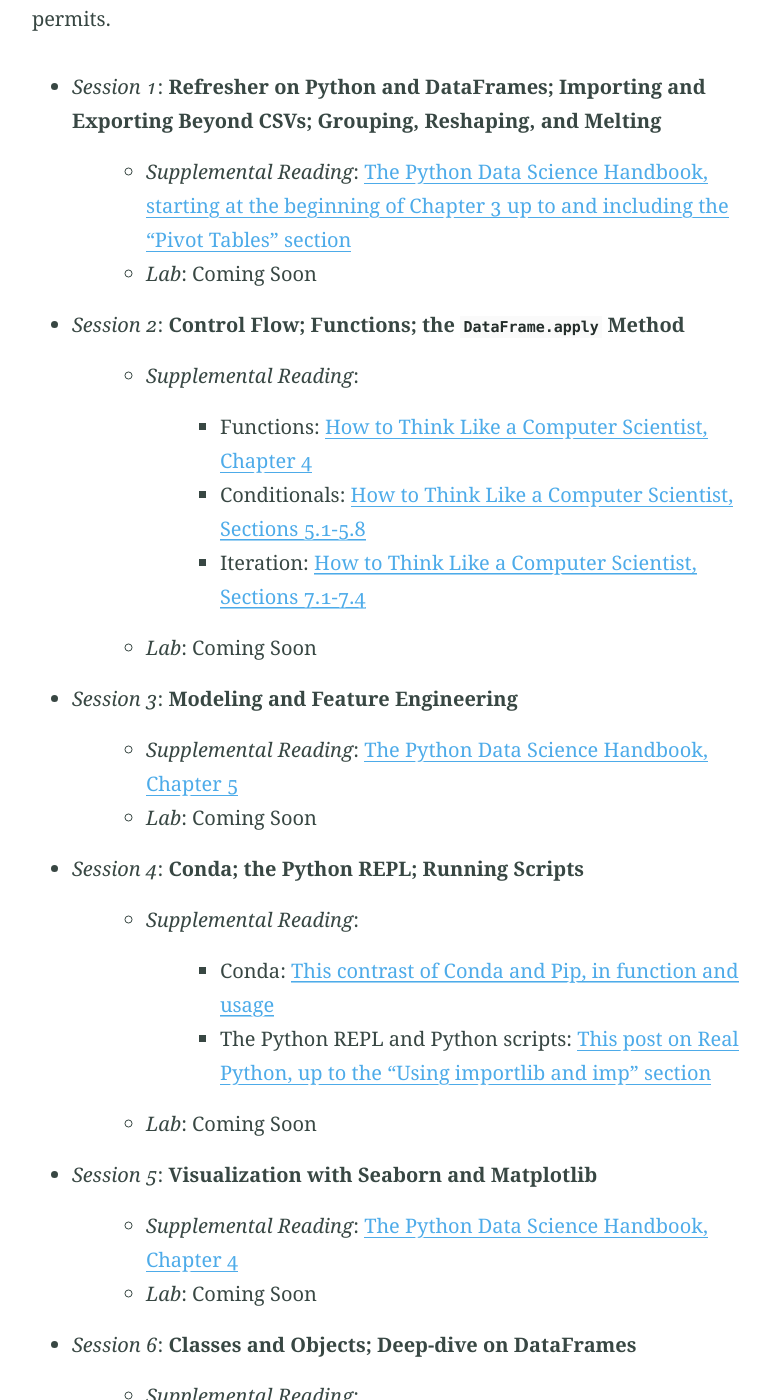
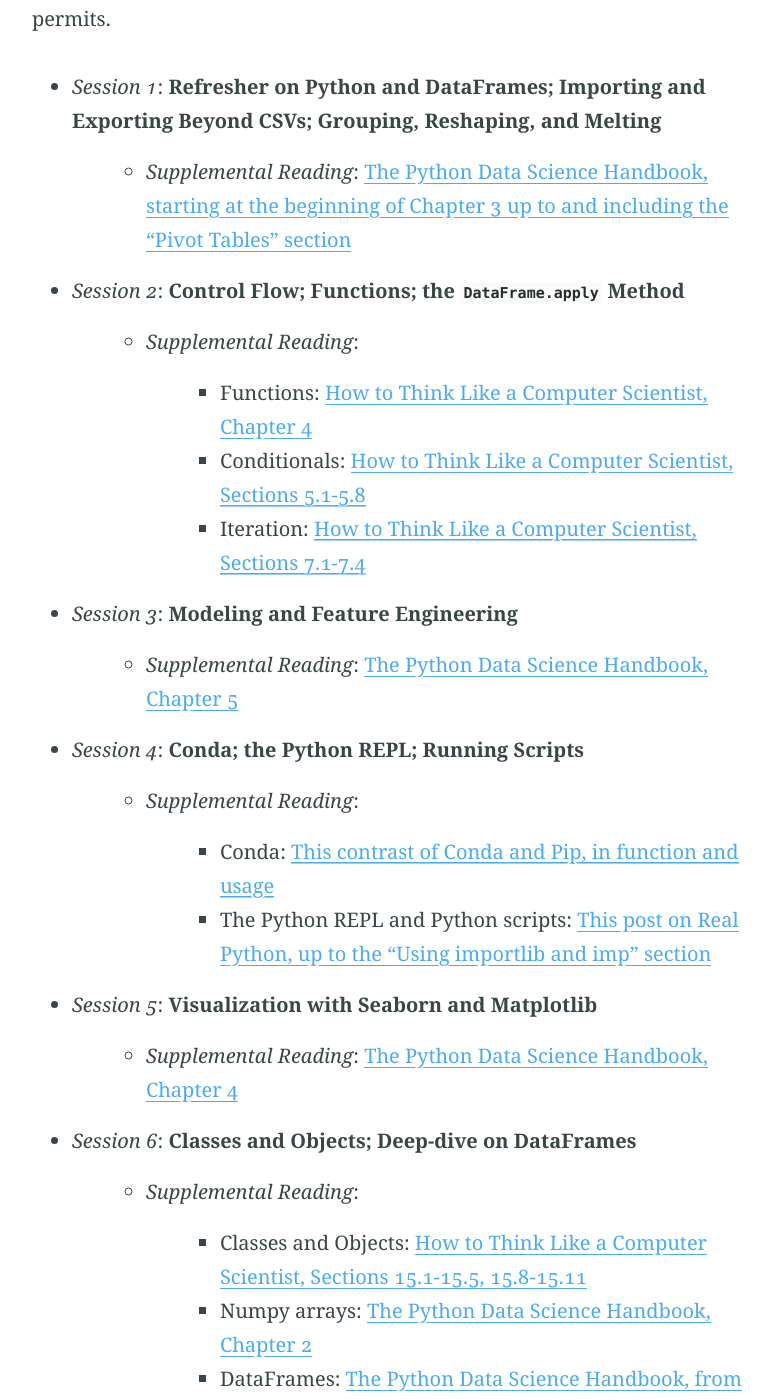
Before and after one commit to eswan18/ethanswan.com, a Jekyll site: the page built from courses/pages/python-for-ds-course.md, in a window 1280 px wide and 1400 px high, scrolled down 2217 px. Shown: the whole window, without its empty margins (251-1022 px from the left). Built offline with Jekyll 4.4.1, drawn with Linux system fonts in a browser that asks for light colours; some of the changed text lies outside the part shown.

Commit message:
Remove lab links in python-for-ds-course

```diff
--- a/courses/pages/python-for-ds-course.md
+++ b/courses/pages/python-for-ds-course.md
@@ -44,35 +44,28 @@
 
 - *Session 1*: **Refresher on Python and DataFrames; Importing and Exporting Beyond CSVs; Grouping, Reshaping, and Melting**
   - *Supplemental Reading*: [The Python Data Science Handbook, starting at the beginning of Chapter 3 up to and including the "Pivot Tables" section](https://jakevdp.github.io/PythonDataScienceHandbook/03.00-introduction-to-pandas.html)
-  - *Lab*: Coming Soon
 - *Session 2*: **Control Flow; Functions; the `DataFrame.apply` Method**
   - *Supplemental Reading*:
     - Functions: [How to Think Like a Computer Scientist, Chapter 4](http://openbookproject.net/thinkcs/python/english3e/functions.html)
     - Conditionals: [How to Think Like a Computer Scientist, Sections 5.1-5.8](http://openbookproject.net/thinkcs/python/english3e/conditionals.html)
     - Iteration: [How to Think Like a Computer Scientist, Sections 7.1-7.4](http://openbookproject.net/thinkcs/python/english3e/iteration.html)
-  - *Lab*: Coming Soon
 - *Session 3*: **Modeling and Feature Engineering**
   - *Supplemental Reading*: [The Python Data Science Handbook, Chapter 5](https://jakevdp.github.io/PythonDataScienceHandbook/05.00-machine-learning.html)
-  - *Lab*: Coming Soon
 - *Session 4*: **Conda; the Python REPL; Running Scripts**
   - *Supplemental Reading*:
     - Conda: [This contrast of Conda and Pip, in function and usage](https://www.anaconda.com/understanding-conda-and-pip/)
     - The Python REPL and Python scripts: [This post on Real Python, up to the "Using importlib and imp" section](https://realpython.com/run-python-scripts/)
-  - *Lab*: Coming Soon
 - *Session 5*: **Visualization with Seaborn and Matplotlib**
   - *Supplemental Reading*: [The Python Data Science Handbook, Chapter 4](https://jakevdp.github.io/PythonDataScienceHandbook/04.00-introduction-to-matplotlib.html)
-  - *Lab*: Coming Soon
 - *Session 6*: **Classes and Objects; Deep-dive on DataFrames**
   - *Supplemental Reading*:
     - Classes and Objects: [How to Think Like a Computer Scientist, Sections 15.1-15.5, 15.8-15.11](http://openbookproject.net/thinkcs/python/english3e/classes_and_objects_I.html)
     - Numpy arrays: [The Python Data Science Handbook, Chapter 2](https://jakevdp.github.io/PythonDataScienceHandbook/02.00-introduction-to-numpy.html)
     - DataFrames: [The Python Data Science Handbook, from the "Vectorized String Operations" section to the end of the Chapter 3](https://jakevdp.github.io/PythonDataScienceHandbook/03.10-working-with-strings.html)
-  - *Lab*: Coming Soon
 - *Session 7*: **Bonus Topics -- Flask and RESTful APIs; Version Control with Git and GitHub; Python Packaging** (as time allows)
   - *Supplemental Reading*:
     - Version Control: [Atlassian's Explanation of Version Control](https://www.atlassian.com/git/tutorials/what-is-version-control)
     - Git: [The "Version Control with Git" section of Atlassian's Explanation of Git](https://www.atlassian.com/git/tutorials/what-is-git#version-control-with-git)
-  - *Lab*: Coming Soon
 
 ### Course Grading
 - **30%** Assignments -- *completion-based, 5% each*
```
